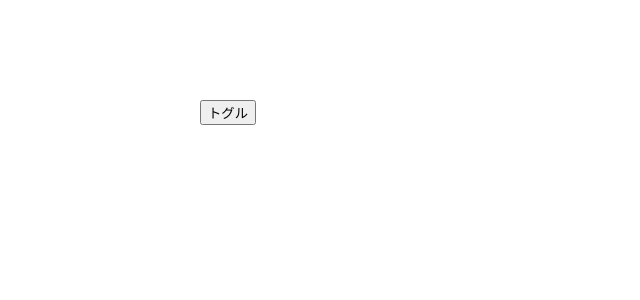
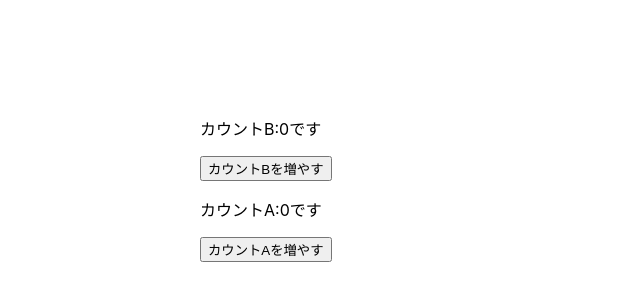
Before and after one commit to KNR1009/react-app, a Next.js app: page /timer in a window 1280 px wide. Shown: the part 100-400 px from the top of the page, without its empty margins (0-640 px from the left). Built offline with nearby package versions, Linux system fonts and the light colour scheme.

Commit message:
最適化

```diff
--- a/pages/timer/index.tsx
+++ b/pages/timer/index.tsx
@@ -1,26 +1,40 @@
 import type { NextPage } from "next";
-import { ChangeEvent, useEffect, useState } from "react";
+import React, { useCallback } from "react";
+import { ChangeEvent, useEffect, useState, memo } from "react";
 import styled from "styled-components";
 
-const Example = () => {
-  useEffect(() => {
-    console.log("初回レンダリング");
-    return () => {
-      console.log("消えました");
-    };
-  }, []);
-  return <p>サンプルです</p>;
+type ChildProps = {
+  value: number;
+  onClick: () => void;
 };
 
+const Child: React.FC<ChildProps> = ({ value, onClick }) => {
+  console.log("レンダリングB");
+  return (
+    <>
+      <p>カウントB:{value}です</p>{" "}
+      <button onClick={onClick}>カウントBを増やす</button>
+    </>
+  );
+};
+
+const ChildMemo = React.memo(Child);
+
 const Todo: NextPage = () => {
-  const [isDisplay, setIsDisplay] = useState<boolean>(false);
-  const onClick = () => {
-    setIsDisplay(!isDisplay);
+  const [countA, setCountA] = useState<number>(0);
+  const [countB, setCountB] = useState<number>(0);
+  console.log("レンダリングA");
+  const addCountB = useCallback(() => {
+    setCountB(countB + 1);
+  }, []);
+  const addCountA = () => {
+    setCountA(countA + 1);
   };
   return (
     <Container>
-      {isDisplay && <Example />}
-      <button onClick={onClick}>トグル</button>
+      <ChildMemo value={countB} onClick={addCountB} />
+      <p>カウントA:{countA}です</p>
+      <button onClick={addCountA}>カウントAを増やす</button>
     </Container>
   );
 };
```
Also changed, not shown: pages/example/index.tsx (+6 -3 lines).
